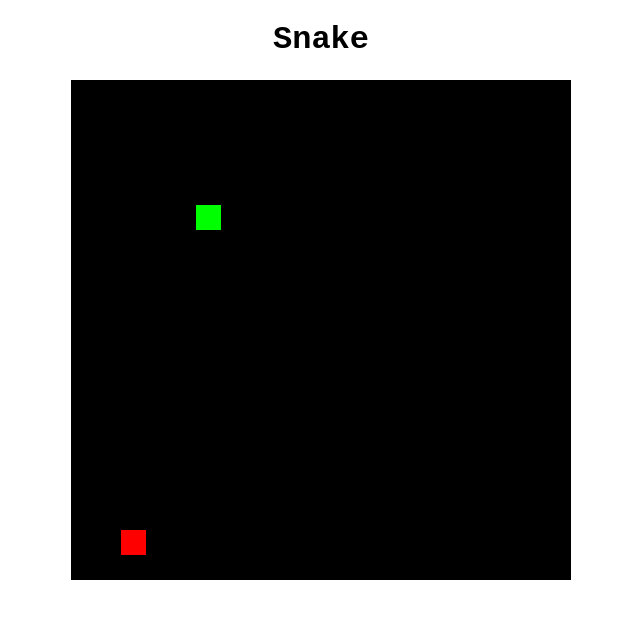
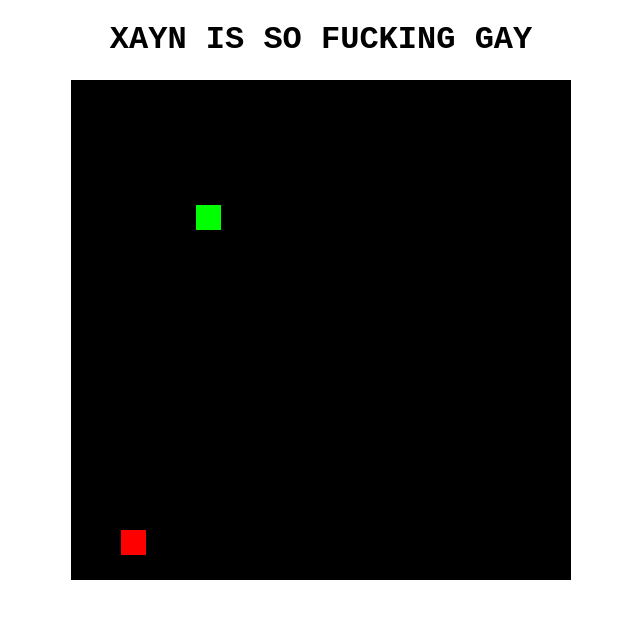
Before and after one commit to NotJaydenok/snake, a plain HTML site: page index.html in a window 1280 px wide. Shown: the whole page, without its empty margins (319-959 px from the left). Drawn offline with Linux system fonts and the light colour scheme.

Commit message:
Add files via upload

```diff
--- a/index.html
+++ b/index.html
@@ -9,7 +9,7 @@
     </head>
 
     <body>
-        <h1>Snake</h1>
+        <h1>XAYN IS SO FUCKING GAY</h1>
         <canvas id="board"></canvas>
     </body>
 </html>
```
